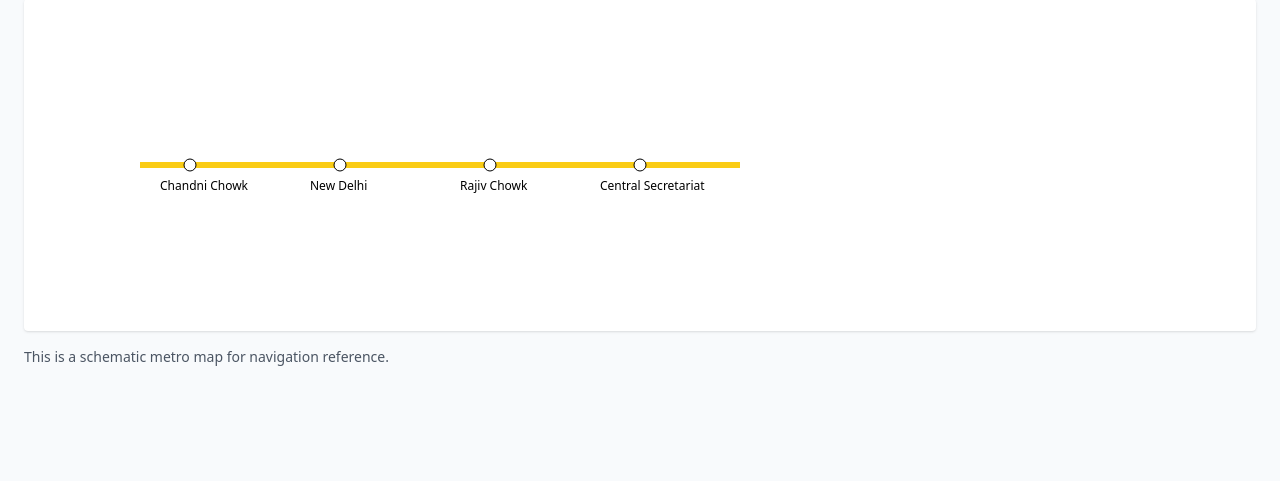
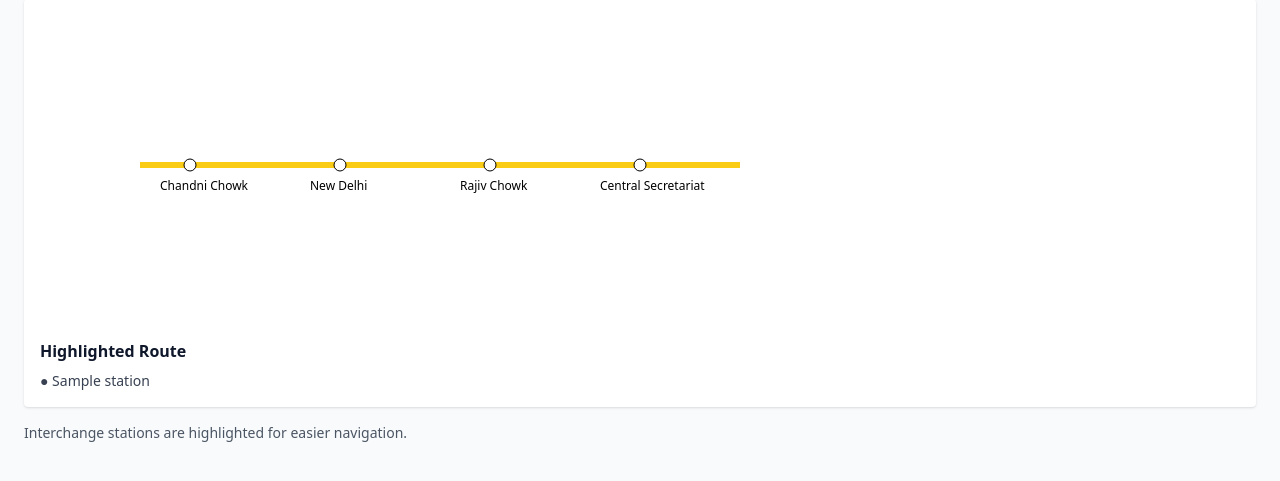
Before and after one commit to saibalaji28/NextStop, a Django app: template templates/metro/map.html in a window 1280 px wide. Shown: the part 205-686 px from the top of the page. Run offline with Django 5.2, Linux system fonts and the light colour scheme; the template is opened without the code that fills it: most values are stand-ins (such as "Sample title", 1, 10 or a date in 2020); some libraries are stand-ins or nearby versions.

Commit message:
Map interactions done

```diff
--- a/templates/metro/map.html
+++ b/templates/metro/map.html
@@ -4,10 +4,34 @@
 <h1 class="text-xl font-bold mb-4">Delhi Metro Map</h1>
 
 <div class="bg-white p-4 rounded shadow overflow-auto">
+
     {% include "metro/map.svg" %}
+
+    {% if route_path %}
+        <div class="mt-6">
+            <h2 class="font-semibold mb-2">Highlighted Route</h2>
+
+            <ul class="text-sm space-y-1">
+                {% for station in route_path %}
+                    <li
+                      class="{% if station in interchange_stations %}
+                              text-orange-600 font-semibold
+                            {% else %}
+                              text-gray-700
+                            {% endif %}">
+                        ● {{ station }}
+                        {% if station in interchange_stations %}
+                            (Interchange)
+                        {% endif %}
+                    </li>
+                {% endfor %}
+            </ul>
+        </div>
+    {% endif %}
+
 </div>
 
 <p class="mt-4 text-sm text-gray-600">
-    This is a schematic metro map for navigation reference.
+    Interchange stations are highlighted for easier navigation.
 </p>
 {% endblock %}
```
Also changed, not shown: metro/views.py (+24 -33 lines).
